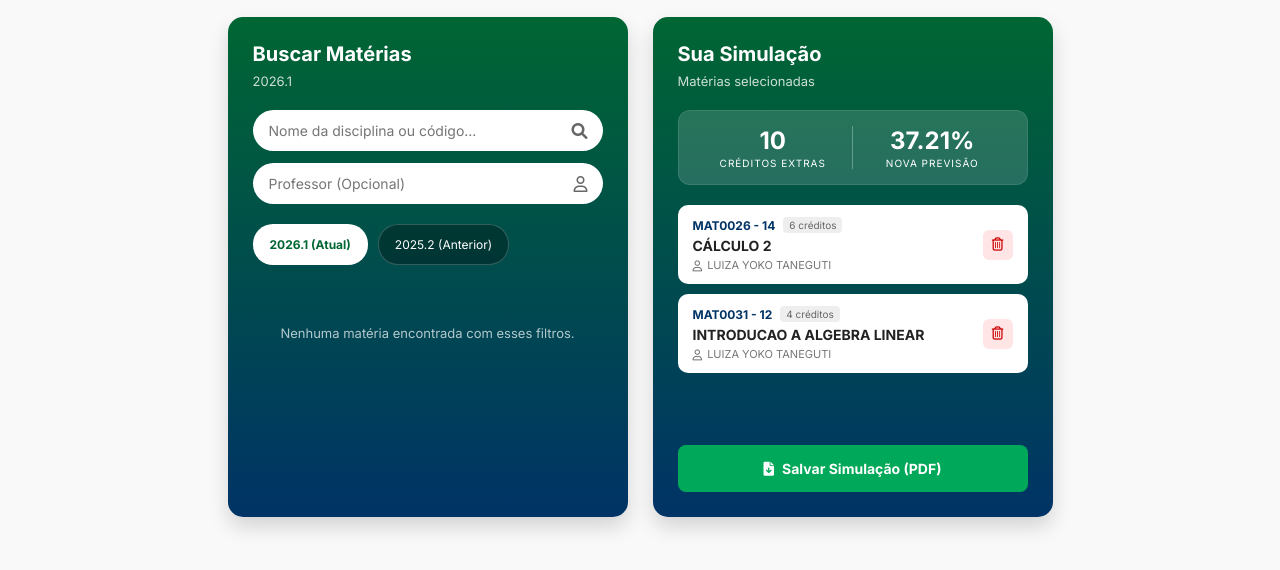
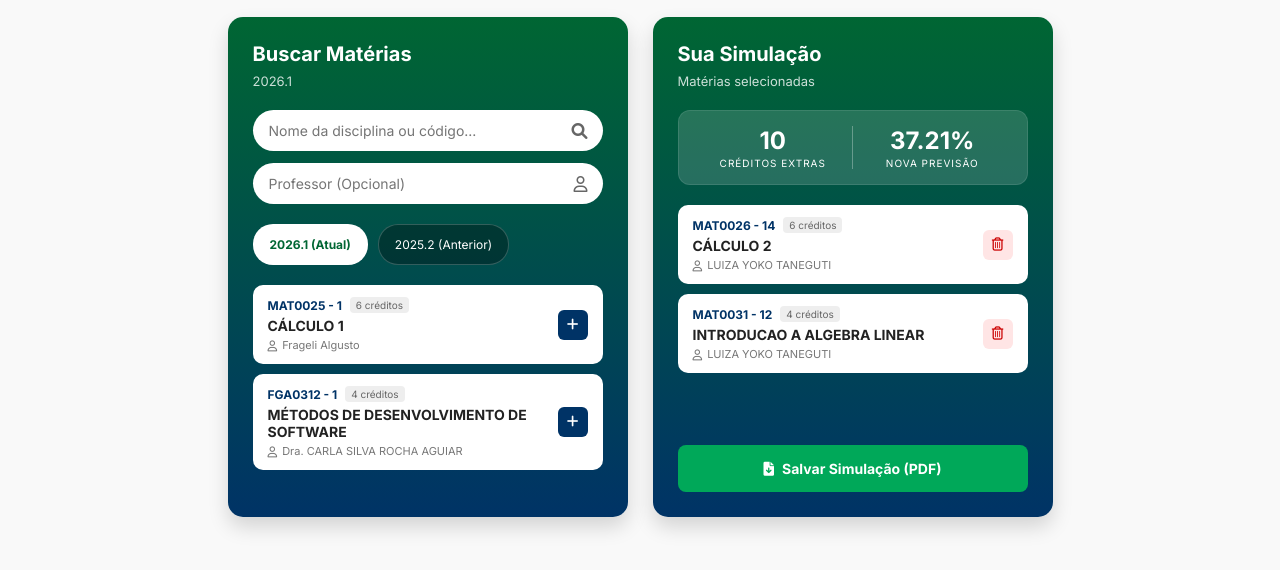
Before and after one commit to GUGOFO/Integralizei_UnB_offline, a plain HTML site: page calculadora/index.html in a window 1280 px wide. Shown: the part 140-710 px from the top of the page. Drawn offline with Linux system fonts and the light colour scheme.

Commit message:
correções na redirecionamenção / nome do arquivo + calculadora

```diff
--- a/calculadora/index.html
+++ b/calculadora/index.html
@@ -16,7 +16,7 @@
             <span class="logo-text">Integralizei UnB</span>
         </a>
         <div class="botoes-container">
-            <a href="http://127.0.0.1:5500/dados/dados.html" class="nav-btn"><i class="fa-solid fa-chart-column"></i><p>DADOS</p></a>
+            <a href="http://127.0.0.1:5500/dados/index.html" class="nav-btn"><i class="fa-solid fa-chart-column"></i><p>DADOS</p></a>
             <a href="http://127.0.0.1:5500/calculadora/index.html" class="nav-btn"><i class="fa-solid fa-calculator"></i><p>CALC</p></a>
             <a href="http://127.0.0.1:5500/sobre/index.html" class="nav-btn"><i class="fa-regular fa-circle-question"></i><p>SOBRE</p></a>
         </div>
@@ -55,9 +55,42 @@
                 <label for="sem2025" class="pill-label">2025.2 (Anterior)</label>
             </div>
 
-            <div class="empty-state">
-                <p>Nenhuma matéria encontrada com esses filtros.</p>
+            <div class="materia-list">
+
+                <div class="materia-item">
+                    <div class="materia-info">
+                        <div class="materia-top">
+                            <span class="codigo">MAT0025 - 1</span>
+                            <span class="creditos-tag">6 créditos</span>
+                        </div>
+                        <h4 class="materia-nome">CÁLCULO 1</h4>
+                        <div class="materia-prof">
+                            <i class="fa-regular fa-user"></i> Frageli Algusto
+                        </div>
+                    </div>
+                    <button class="add-btn">
+                        <i class="fa-solid fa-plus"></i>
+                    </button>
+                </div>
+
+                <div class="materia-item">
+                    <div class="materia-info">
+                        <div class="materia-top">
+                            <span class="codigo">FGA0312 - 1</span>
+                            <span class="creditos-tag">4 créditos</span>
+                        </div>
+                        <h4 class="materia-nome">MÉTODOS DE DESENVOLVIMENTO DE SOFTWARE</h4>
+                        <div class="materia-prof">
+                            <i class="fa-regular fa-user"></i> Dra. CARLA SILVA ROCHA AGUIAR
+                        </div>
+                    </div>
+                    <button class="add-btn">
+                        <i class="fa-solid fa-plus"></i>
+                    </button>
+                </div>
+
             </div>
+
         </section>
 
         <section class="card-painel">
--- a/calculadora/style.css
+++ b/calculadora/style.css
@@ -226,6 +226,25 @@ body {
     gap: 5px;
 }
 
+.add-btn {
+    background: var(--unb-azul);
+    border: none;
+    width: 30px;
+    height: 30px;
+    flex-shrink: 0;
+    border-radius: 6px;
+    color: white;
+    cursor: pointer;
+    display: flex;
+    align-items: center;
+    justify-content: center;
+    transition: background 0.2s;
+}
+
+.add-btn:hover {
+    background: #002244;
+}
+
 .delete-btn {
     background: #ffe5e5;
     border: none;
```
Also changed, not shown: dados/index.html (renamed from dados/dados.html, +1 -1 lines), sobre/index.html (+2 -2 lines).
